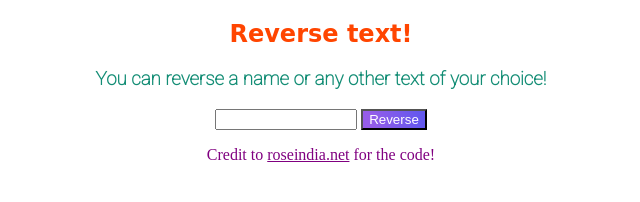
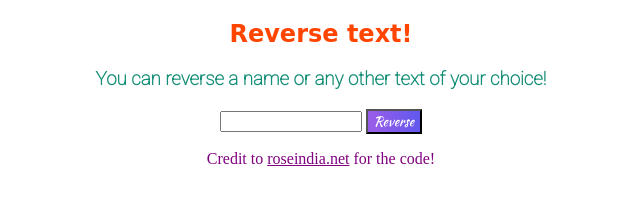
Before and after one commit to KendallDoesCoding/backward-text, a website: page index.html in a window 1280 px wide. Shown: the full height of the page, 319-959 px from the left. Drawn offline with Linux system fonts and the light colour scheme; a web font is replaced by a local one.

Commit message:
chore: apply font to reverse button

```diff
--- a/styles.css
+++ b/styles.css
@@ -1,6 +1,7 @@
 @import url("https://fonts.googleapis.com/css2?family=Sansita+Swashed&display=swap");
 @import url("https://fonts.googleapis.com/css2?family=Roboto:wght@100&display=swap");
 @import url("https://fonts.googleapis.com/css2?family=Roboto+Condensed:wght@300&display=swap");
+@import url("https://fonts.googleapis.com/css2?family=Kaushan+Script&display=swap");
 
 .heading {
   color: orangered;
@@ -24,6 +25,7 @@
     rgba(99, 88, 238, 1) 94.3%
   );
   color: white;
+  font-family: "Kaushan Script", cursive;
 }
 
 .footer {
```
